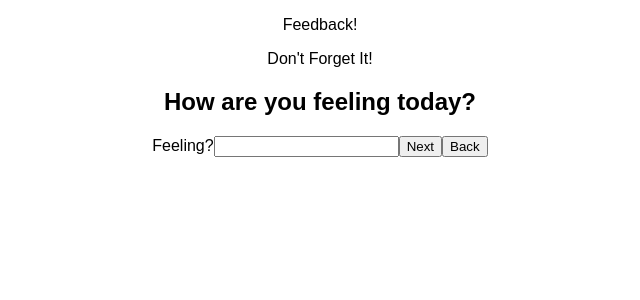
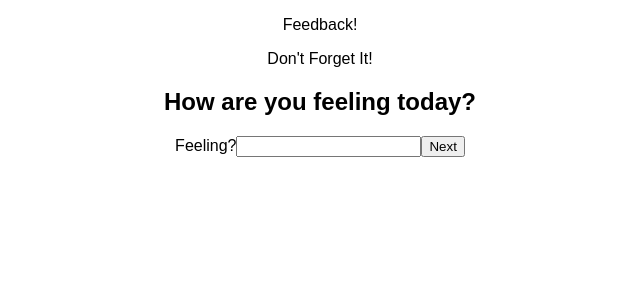
Before and after one commit to lucasgabrielson/redux-feedback-loop, a React (Create React App) app: page /#/ in a window 1280 px wide. Shown: the top 300 px of the page, without its empty margins (320-960 px from the left). Built offline with nearby package versions, Linux system fonts and the light colour scheme.

Commit message:
added functionality to next and back links

```diff
--- a/src/components/Comments/Comments.jsx
+++ b/src/components/Comments/Comments.jsx
@@ -1,10 +1,12 @@
-import React from 'react'
+import React from 'react';
+import Header from '../Header/Header';
+import Form from '../Form/Form';
 
 const Comments = () => {
     return (
         <>
             <Header />
-            <Form type = {'Comments'} backButton = {true} header = {'Any comments you want to leave?'} next = {'review'}/>
+            <Form type = {'Comments'} backButton = {true} header = {'Any comments you want to leave?'} next = {'/review'} back = {'/supported'}/>
         </>
     )
 }
--- a/src/components/Feeling/Feeling.jsx
+++ b/src/components/Feeling/Feeling.jsx
@@ -5,7 +5,7 @@ const Feeling = () => {
     return (
         <div>
             <Header />
-            <Form type = {'Feeling?'} backButton = {true} header = {'How are you feeling today?'} next = {'understanding'}/>
+            <Form type = {'Feeling?'} backButton = {false} header = {'How are you feeling today?'} next = {'/understanding'}/>
         </div>
     )
 }
--- a/src/components/Form/Form.jsx
+++ b/src/components/Form/Form.jsx
@@ -7,8 +7,10 @@ const Form = (props) => {
             <h2>{props.header}</h2>
             <label>{props.type}</label>
             <input type = 'number'></input>
-            <button>Next</button>
-            {props.backButton ? <button>Back</button> : '' }
+            <Link to = {props.next}>
+                <button>Next</button>
+            </Link>
+            {props.backButton ? <Link to = { props.back }><button>Back</button></Link> : '' }
         </>
     )
 }
--- a/src/components/Review/Review.jsx
+++ b/src/components/Review/Review.jsx
@@ -5,6 +5,7 @@ const Review = () => {
         <>
             <h2>Review Your Feedback</h2>
             <button>Back</button>
+            <button>Submit</button>
         </>
     )
 }
--- a/src/components/Routes/Routes.jsx
+++ b/src/components/Routes/Routes.jsx
@@ -11,22 +11,22 @@ const Routes = () => {
     return (
         <>
             <Router>
-                <Route path = '/'>
+                <Route path = '/' exact>
                     <Feeling />
                 </Route>
-                <Route path = '/understanding'>
+                <Route path = '/understanding' exact>
                     <Understanding />
                 </Route>
-                <Route path = '/supported'>
+                <Route path = '/supported' exact>
                     <Supported />
                 </Route>
-                <Route path = '/comments'>
+                <Route path = '/comments' exact>
                     <Comments />
                 </Route>
-                <Route path = '/review'>
+                <Route path = '/review' exact>
                     <Review />
                 </Route>
-                <Route path = '/admin'>
+                <Route path = '/admin' exact>
                     <Admin />
                 </Route>
             </Router>
--- a/src/components/Supported/Supported.jsx
+++ b/src/components/Supported/Supported.jsx
@@ -1,10 +1,12 @@
-import React from 'react'
+import React from 'react';
+import Header from '../Header/Header';
+import Form from '../Form/Form';
 
 const Supported = () => {
     return (
         <>
             <Header />
-            <Form type = {'Support?'} backButton = {true} header = {'How well are you being supported?'} next = {'review'} back = {'understanding'}/>
+            <Form type = {'Support?'} backButton = {true} header = {'How well are you being supported?'} next = {'/comments'} back = {'/understanding'}/>
         </>
     )
 }
--- a/src/components/Understanding/Understanding.jsx
+++ b/src/components/Understanding/Understanding.jsx
@@ -1,10 +1,12 @@
-import React from 'react'
+import React from 'react';
+import Header from '../Header/Header';
+import Form from '../Form/Form';
 
 const Understanding = () => {
     return (
         <>
             <Header />
-            <Form type = {'Understanding?'} backButton = {true} header = {'How well are you understanding the content?'} next = {'supported'} back = {'feeling'}/>
+            <Form type = {'Understanding?'} backButton = {true} header = {'How well are you understanding the content?'} next = {'/supported'} back = {'/'}/>
         </>
     )
 }
```
